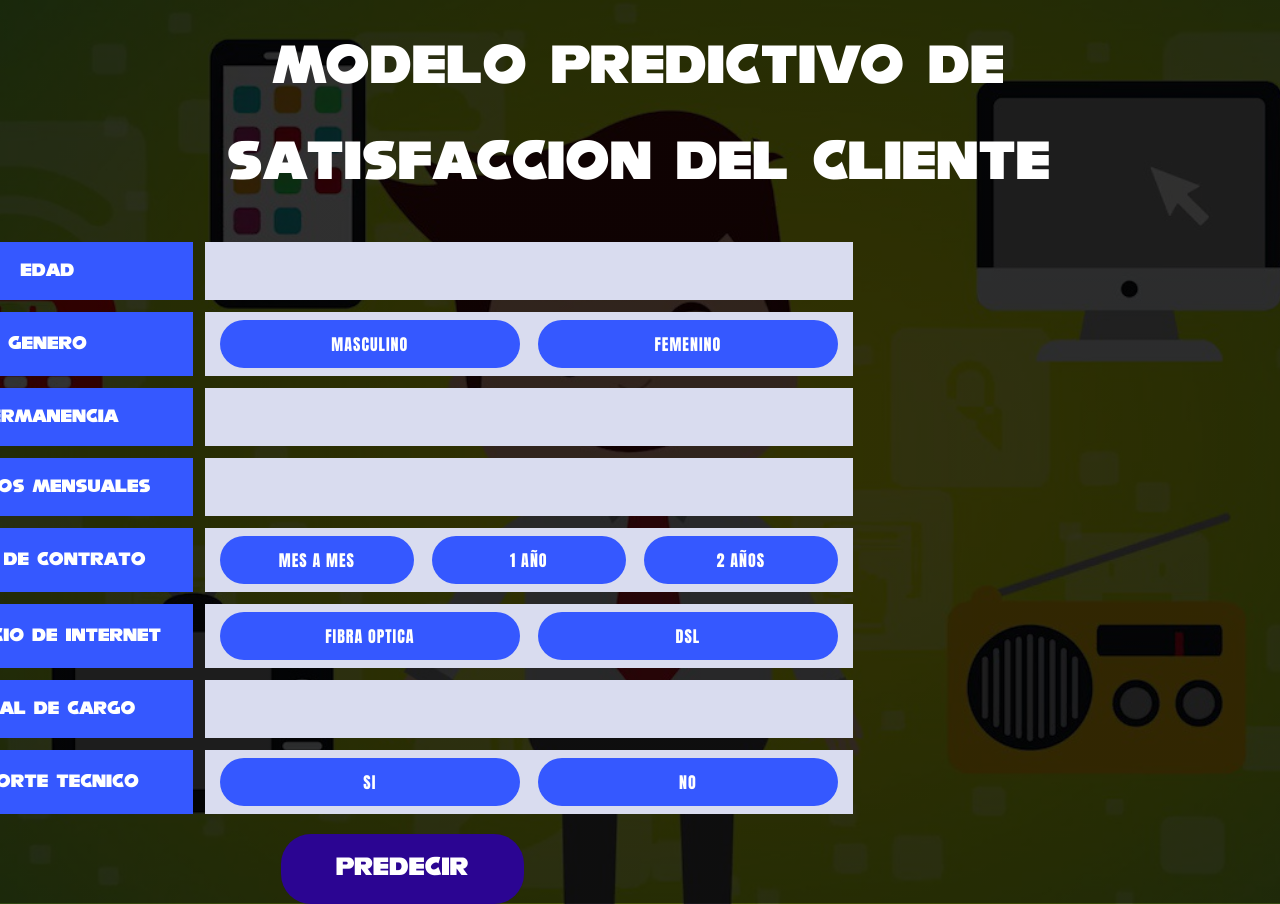
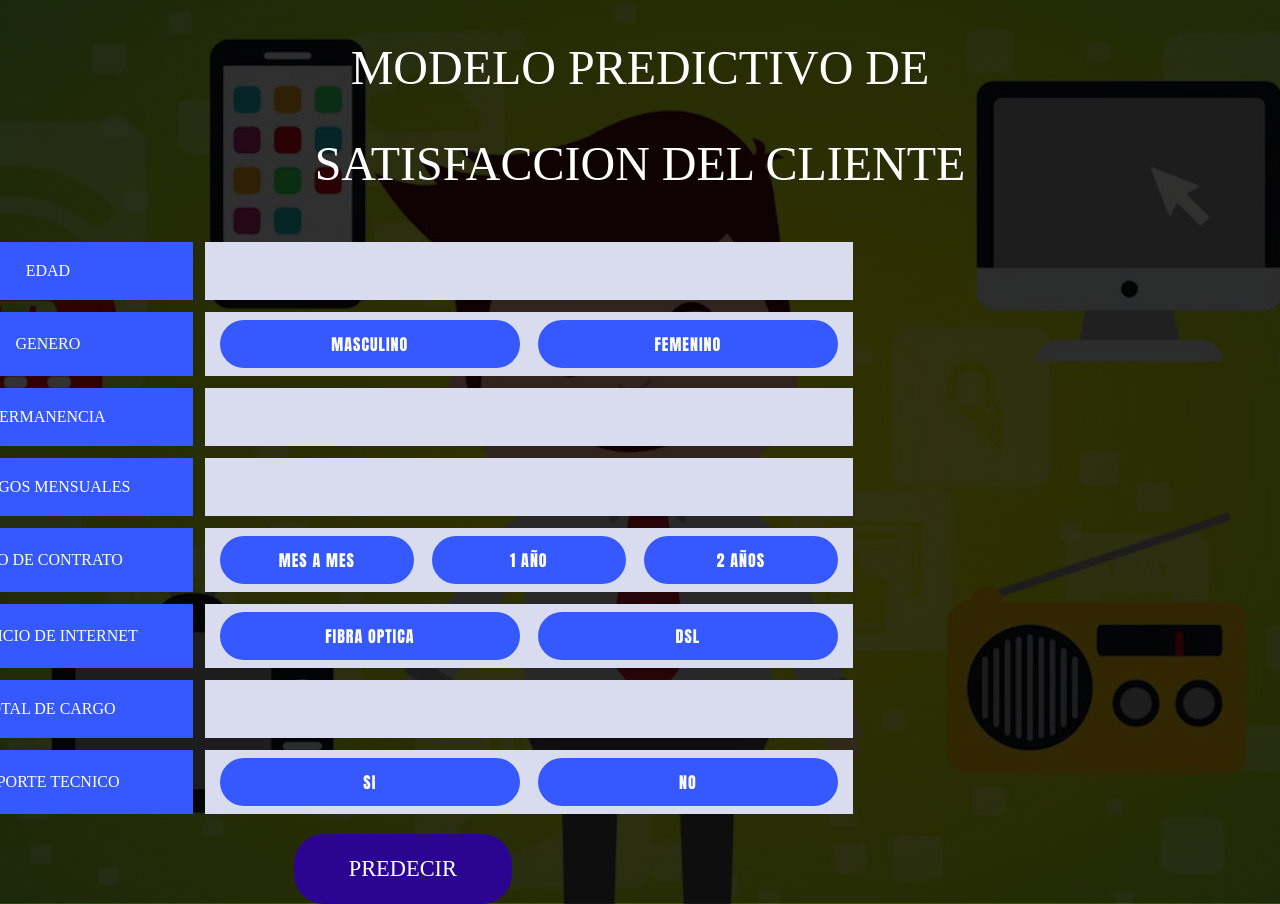
Before and after one commit to VictorS0190/modelo-predictivo-telcom, a Flask app: page / in a window 1280 px wide. Run offline with Flask 3, Linux system fonts and the light colour scheme; parts of the project's set-up code (start-up, migrations or seed data) failed here and were passed over; some web fonts are replaced.

Commit message:
Update style.css

```diff
--- a/static/style.css
+++ b/static/style.css
@@ -1,6 +1,6 @@
 @font-face {
     font-family: 'NiseSegaSonic';
-    src: url('/static/fonts/NiseSegaSonic.ttf');
+    src: url('/static/fonts/NiseSegaSonic.TFF');
 }
 
 /* =====================
```
